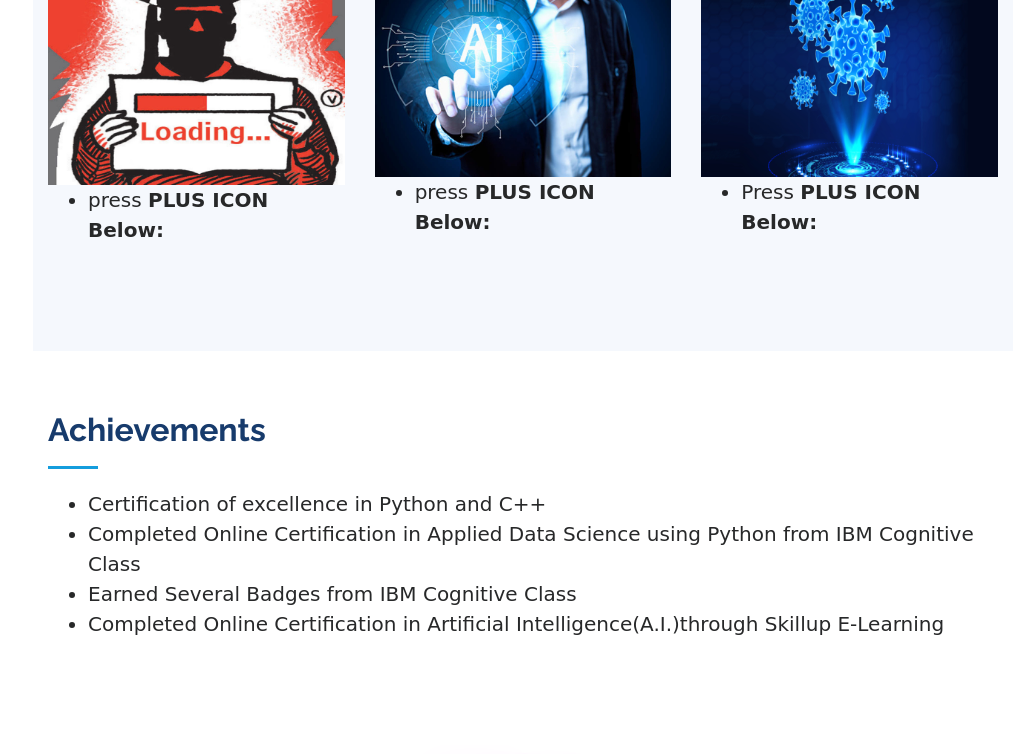
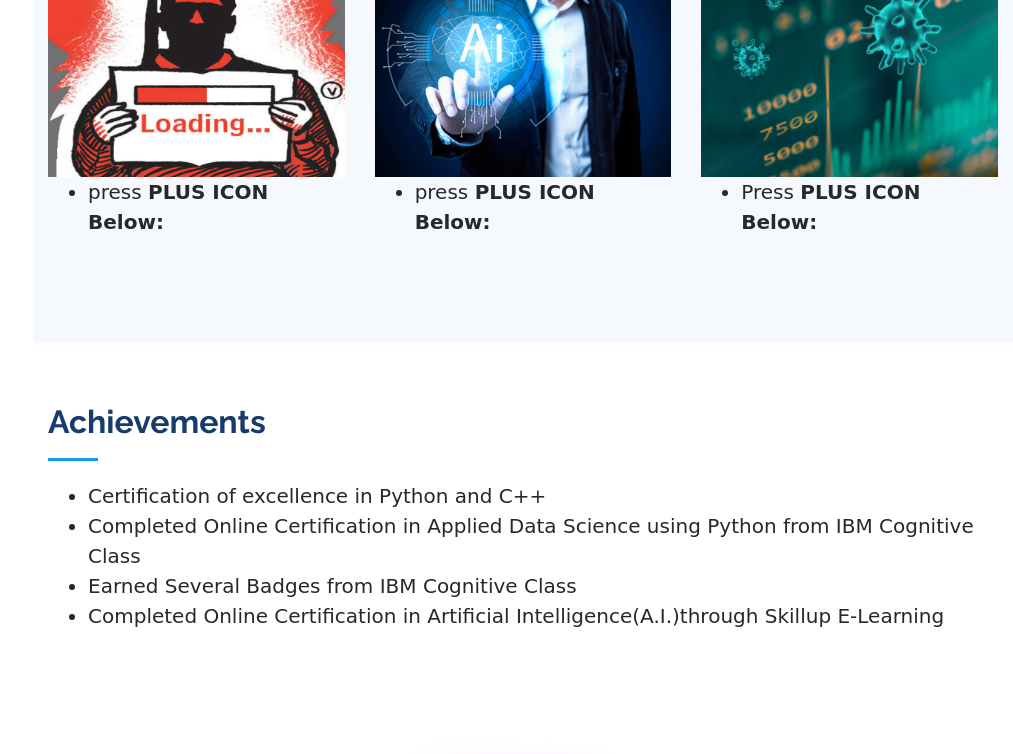
Before and after one commit to Mehulrastogi101/Portfolio, a plain HTML site: page index.html in a window 1280 px wide. Shown: the part 3061-3815 px from the top of the page, without its empty margins (267-1280 px from the left). Drawn offline with Linux system fonts and the light colour scheme.

Commit message:
Add files via upload

```diff
--- a/index.html
+++ b/index.html
@@ -387,7 +387,6 @@
 
           <div class="col-lg-4 col-md-6 portfolio-item filter-">
             <div class="portfolio-wrap">
-            	 	<h3><a href="https://github.com/theankitrana/Project-Stock-Prediction"></a></h3>
               <img src="assets/img/portfolio/REALTru.jpg" class="img-fluid" alt="">
               <ul><li><p>press <b>PLUS ICON</b><strong> Below:</strong></p></li></ul>
                 <div class="portfolio-links">
@@ -412,10 +411,10 @@
 
           <div class="col-lg-4 col-md-6 portfolio-item filter-">
             <div class="portfolio-wrap">
-              <img src="assets/img/portfolio/covid1.jpg" class="img-fluid" alt="">
+              <img src="assets/img/portfolio/covid3.jpg" class="img-fluid" alt="">
                   <ul><li><p>Press <b>PLUS ICON</b><strong> Below:</strong></p></li></ul>
               <div class="portfolio-links">
-                <a href="assets/img/portfolio/covid1.jpg" data-gall="portfolioGallery" class="venobox" title="COVID-19-thumbnail"><i class="bx bx-plus"></i></a>
+                <a href="assets/img/portfolio/covid3.jpg" data-gall="portfolioGallery" class="venobox" title="COVID-19-thumbnail"><i class="bx bx-plus"></i></a>
 
               </div>
             </div>
```
